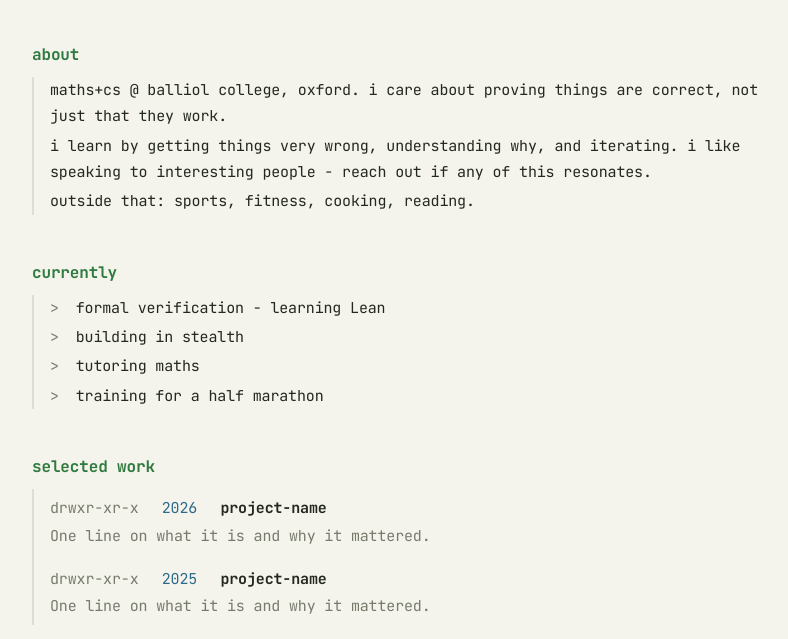
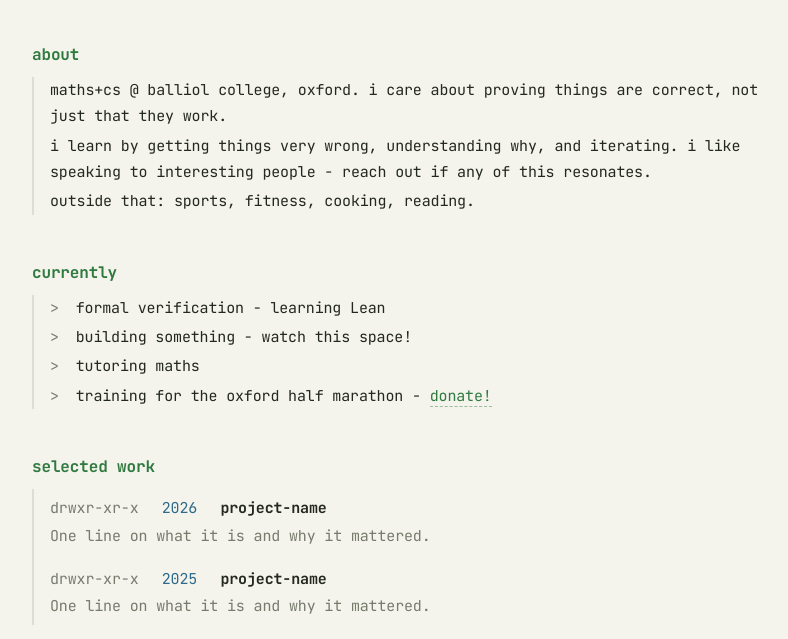
Before and after one commit to ashm1tr/ashm1tr.github.io, a plain HTML site: page index.html in a window 1280 px wide. Shown: the part 161-800 px from the top of the page, without its empty margins (240-1028 px from the left). Drawn offline with Linux system fonts and the light colour scheme.

Commit message:
Edited Current

```diff
--- a/index.html
+++ b/index.html
@@ -34,9 +34,9 @@
     <h2>currently</h2>
     <div class="out">
       <p><span class="bullet">></span> formal verification - learning Lean</p>
-      <p><span class="bullet">></span> building in stealth</p>
+      <p><span class="bullet">></span> building something - watch this space!</p>
       <p><span class="bullet">></span> tutoring maths</p>
-      <p><span class="bullet">></span> training for a half marathon</p>
+      <p><span class="bullet">></span> training for the oxford half marathon - <a href="https://www.justgiving.com/fundraising/br-x28juut5724h-135552-charity-entry-oxford-half-2026">donate!</a></p>
     </div>
   </section>
 
```
